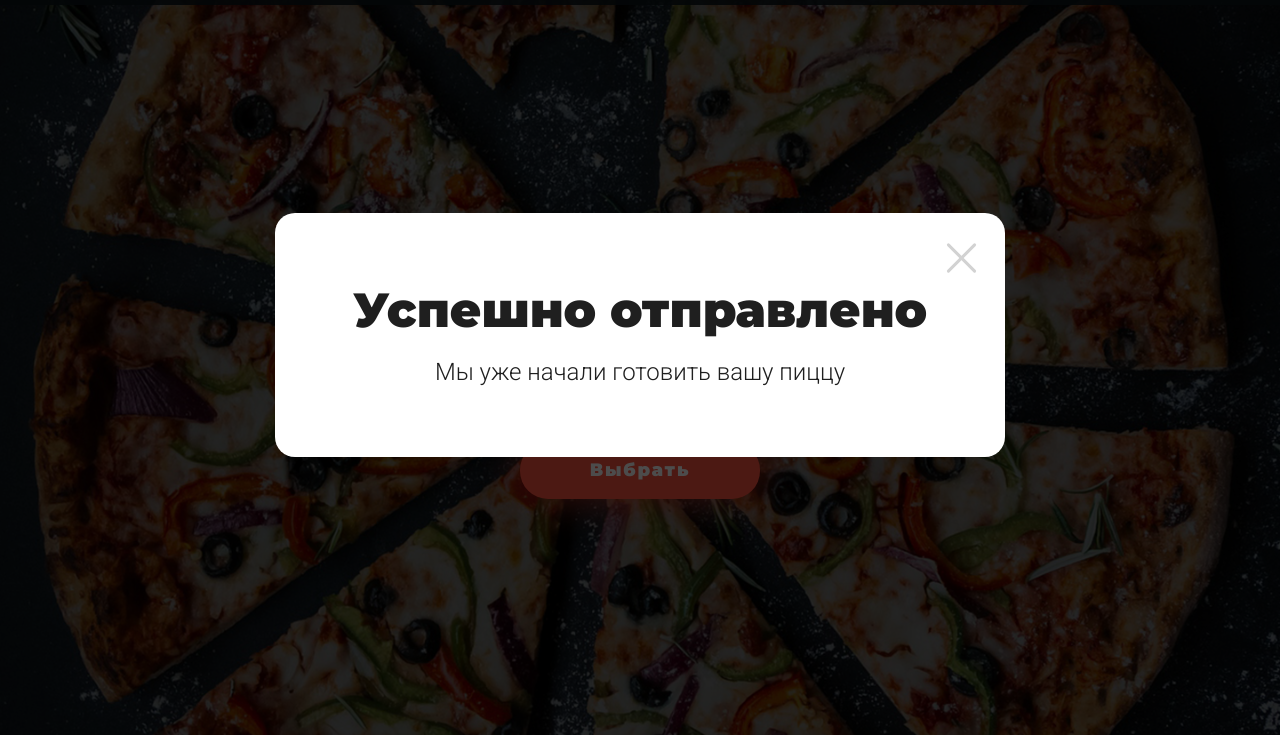
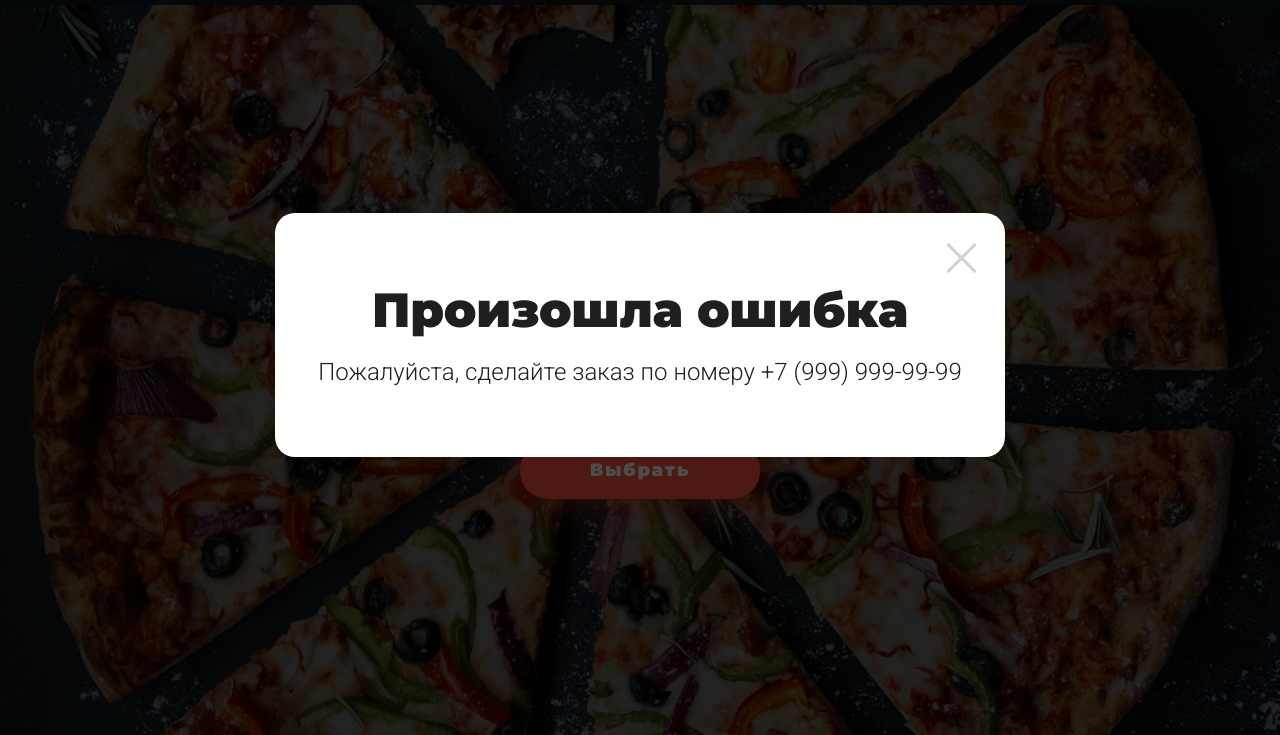
Before and after one commit to DenysShalamov/pizza_wp, a website: page app/index.html in a window 1280 px wide. Shown: the part 65-800 px from the top of the page. Drawn offline with nearby package versions, Linux system fonts and the light colour scheme.

Commit message:
popup-error and adaptive

```diff
--- a/app/index.html
+++ b/app/index.html
@@ -528,7 +528,7 @@
 
   <!--  popup-thanks  -->
 
-  <div class="popup popup-thanks popup--active">
+  <div class="popup popup-thanks">
     <div class="popup__wrapper">
       <div class="popup__inner">
         <div class="popup__content">
@@ -542,6 +542,22 @@
 
   <!--/  popup-thanks  -->
 
+  <!--  popup-error  -->
+
+  <div class="popup popup-error popup--active">
+    <div class="popup__wrapper">
+      <div class="popup__inner">
+        <div class="popup__content">
+          <button class="btn-close popup__btn-close"></button>
+          <h2 class="page-title popup__title">Произошла ошибка</h2>
+          <p class="popup__subtitle">Пожалуйста, сделайте заказ по номеру <a class="popup__link" href="+79999999999" class="">+7 (999) 999-99-99</a></p>
+        </div>
+      </div>
+    </div>
+  </div>
+
+  <!--/  popup-error  -->
+
   <script src="https://ajax.googleapis.com/ajax/libs/jquery/3.4.1/jquery.min.js"></script>
   <script src="js/libs.min.js"></script>
   <script src="js/main.js"></script>
--- a/app/scss/_popup.scss
+++ b/app/scss/_popup.scss
@@ -71,6 +71,10 @@
     max-width: 360px;
   }
 
+  &__link {
+    white-space: nowrap;
+  }
+
   &__mobile-menu {
     margin-bottom: 30px;
   }
```
Also changed, not shown: app/css/style.min.css.
